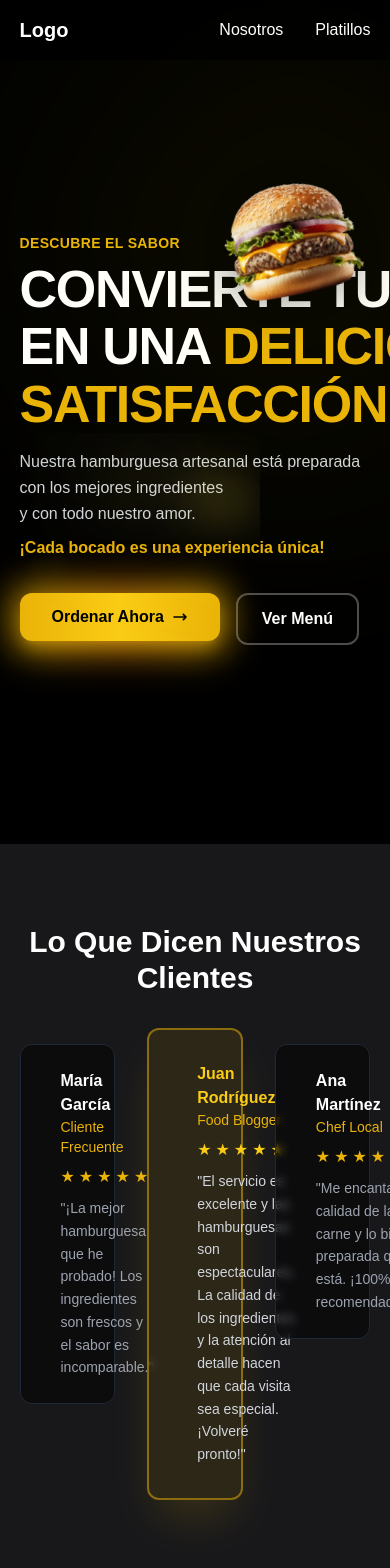
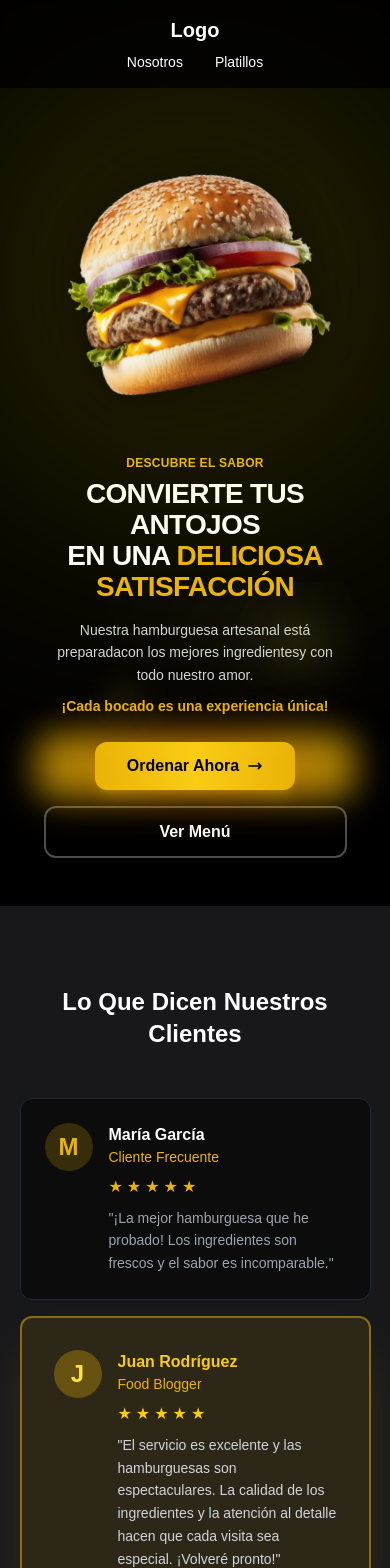
Before and after one commit to jaycode404/burger-web-nextjs, a Next.js app: page / in a window 390 px wide. Shown: the top 1568 px of the page. Built offline with nearby package versions, Linux system fonts and the light colour scheme; a web font is replaced by a local one.

Commit message:
Fixed the hero section on mobile version

```diff
--- a/src/app/page.tsx
+++ b/src/app/page.tsx
@@ -30,7 +30,7 @@ export default function Page() {
         transition={{ duration: 0.5 }}
         className="w-full flex justify-center fixed top-0 z-50 bg-black/80 backdrop-blur-sm"
       >
-        <div className="w-[90%] max-w-7xl py-4 flex justify-between items-center">
+        <div className="w-[90%] max-w-7xl py-4 flex flex-col md:flex-row justify-between items-center gap-2 md:gap-0">
           <motion.span
             whileHover={{ scale: 1.1 }}
             className="text-white text-xl font-bold cursor-pointer"
@@ -43,7 +43,7 @@ export default function Page() {
               whileHover={{ scale: 1.1 }}
               href="#nosotros"
               onClick={(e) => handleScroll(e, 'nosotros')}
-              className="text-white hover:text-gray-300 cursor-pointer"
+              className="text-white hover:text-gray-300 cursor-pointer text-sm md:text-base"
             >
               Nosotros
             </motion.a>
@@ -51,7 +51,7 @@ export default function Page() {
               whileHover={{ scale: 1.1 }}
               href="#platillos"
               onClick={(e) => handleScroll(e, 'platillos')}
-              className="text-white hover:text-gray-300 cursor-pointer"
+              className="text-white hover:text-gray-300 cursor-pointer text-sm md:text-base"
             >
               Platillos
             </motion.a>
@@ -60,27 +60,27 @@ export default function Page() {
       </motion.nav>
 
       {/* Hero Section */}
-      <section id="hero" className="relative w-full flex justify-center min-h-screen">
+      <section id="hero" className="relative w-full flex justify-center min-h-screen pt-[72px] md:pt-0">
         <div className="w-[90%] max-w-7xl relative">
-          <div className="flex items-center justify-between h-screen">
+          <div className="flex flex-col-reverse md:flex-row items-center justify-between min-h-[calc(100vh-72px)] md:h-screen">
             {/* Text Content */}
             <motion.div
               initial={{ y: 50, opacity: 0 }}
               animate={{ y: 0, opacity: 1 }}
               transition={{ duration: 0.8, delay: 0.2 }}
-              className="w-full max-w-xl pt-8"
+              className="w-full md:max-w-xl pb-12 md:pb-0 pt-6 md:pt-8 text-center md:text-left"
             >
-              <div className="text-left">
+              <div>
                 <motion.span
                   initial={{ opacity: 0, y: 20 }}
                   animate={{ opacity: 1, y: 0 }}
                   transition={{ delay: 0.3 }}
-                  className="inline-block text-yellow-500 font-bold text-sm mb-2 tracking-wide"
+                  className="inline-block text-yellow-500 font-bold text-xs md:text-sm mb-2 tracking-wide"
                 >
                   DESCUBRE EL SABOR
                 </motion.span>
-                <div className="mb-4 max-w-3xl">
-                  <h1 className="text-white text-[52px] leading-[1.1] font-black tracking-tight whitespace-nowrap"
+                <div className="mb-4 max-w-3xl px-4 md:px-0">
+                  <h1 className="text-white text-[28px] md:text-[52px] leading-[1.1] font-black tracking-tight md:whitespace-nowrap"
                       style={{
                         textShadow: `
                           -2px -2px 0 #000,
@@ -93,7 +93,7 @@ export default function Page() {
                       }}>
                     CONVIERTE TUS ANTOJOS
                   </h1>
-                  <h1 className="text-white text-[52px] leading-[1.1] font-black tracking-tight whitespace-nowrap"
+                  <h1 className="text-white text-[28px] md:text-[52px] leading-[1.1] font-black tracking-tight md:whitespace-nowrap"
                       style={{
                         textShadow: `
                           -2px -2px 0 #000,
@@ -106,7 +106,7 @@ export default function Page() {
                       }}>
                     EN UNA <span className="text-yellow-500">DELICIOSA</span>
                   </h1>
-                  <h1 className="text-yellow-500 text-[52px] leading-[1.1] font-black tracking-tight whitespace-nowrap"
+                  <h1 className="text-yellow-500 text-[28px] md:text-[52px] leading-[1.1] font-black tracking-tight md:whitespace-nowrap"
                       style={{
                         textShadow: `
                           -2px -2px 0 #000,
@@ -124,10 +124,10 @@ export default function Page() {
                   initial={{ opacity: 0 }}
                   animate={{ opacity: 1 }}
                   transition={{ delay: 0.5 }}
-                  className="text-gray-300 text-base mb-8 max-w-xl leading-relaxed"
+                  className="text-gray-300 text-sm md:text-base mb-6 md:mb-8 max-w-xl leading-relaxed px-6 md:px-0"
                 >
-                  Nuestra hamburguesa artesanal está preparada<br/>
-                  con los mejores ingredientes<br/>
+                  Nuestra hamburguesa artesanal está preparada<br className="hidden md:block"/>
+                  con los mejores ingredientes<br className="hidden md:block"/>
                   y con todo nuestro amor.
                   <span className="block mt-2 text-yellow-500 font-semibold">¡Cada bocado es una experiencia única!</span>
                 </motion.p>
@@ -135,7 +135,7 @@ export default function Page() {
                   initial={{ opacity: 0, y: 20 }}
                   animate={{ opacity: 1, y: 0 }}
                   transition={{ delay: 0.7 }}
-                  className="flex gap-4"
+                  className="flex flex-col sm:flex-row gap-4 justify-center md:justify-start px-6 md:px-0"
                 >
                   <div className="relative inline-block">
                     {/* Smoke particles container */}
@@ -217,7 +217,7 @@ export default function Page() {
                 type: "spring",
                 stiffness: 100
               }}
-              className="absolute top-[15%] -translate-y-1/2 right-0 w-[45%] max-w-2xl pt-8"
+              className="relative md:absolute md:top-[15%] md:-translate-y-1/2 md:right-0 w-[85%] md:w-[45%] max-w-2xl pt-20 md:pt-8 -mt-6 md:mt-0"
             >
               <div className="relative">
                 <div className="absolute inset-0 bg-gradient-radial from-[#FFE600] via-[#FFE600]/30 to-transparent opacity-60 blur-[100px] rounded-full transform scale-150"></div>
@@ -244,8 +244,8 @@ export default function Page() {
           transition={{ duration: 0.8 }}
           className="w-[90%] max-w-7xl"
         >
-          <h2 className="text-white text-3xl font-bold text-center mb-12">Lo Que Dicen Nuestros Clientes</h2>
-          <div className="grid grid-cols-3 gap-8 items-start">
+          <h2 className="text-white text-2xl md:text-3xl font-bold text-center mb-12">Lo Que Dicen Nuestros Clientes</h2>
+          <div className="grid grid-cols-1 md:grid-cols-2 lg:grid-cols-3 gap-8 items-start">
             {[
               {
                 name: "María García",
@@ -331,7 +331,7 @@ export default function Page() {
             initial={{ y: 30, opacity: 0 }}
             whileInView={{ y: 0, opacity: 1 }}
             viewport={{ once: true }}
-            className="text-white text-3xl font-bold text-center mb-12"
+            className="text-white text-2xl md:text-3xl font-bold text-center mb-12"
           >
             La Diferencia
           </motion.h2>
@@ -339,7 +339,7 @@ export default function Page() {
             initial={{ y: 50, opacity: 0 }}
             whileInView={{ y: 0, opacity: 1 }}
             viewport={{ once: true }}
-            className="flex gap-8 justify-center items-start"
+            className="flex flex-col md:flex-row gap-8 justify-center items-center md:items-start"
           >
             <div className="bg-zinc-900/50 p-6 rounded-lg w-[300px] backdrop-blur-sm">
               <h3 className="text-gray-400 text-xl font-bold mb-6">Hamburguesas Tradicionales</h3>
@@ -409,7 +409,7 @@ export default function Page() {
             initial={{ y: 30, opacity: 0 }}
             whileInView={{ y: 0, opacity: 1 }}
             viewport={{ once: true }}
-            className="text-white text-4xl font-bold text-center mb-4"
+            className="text-white text-3xl md:text-4xl font-bold text-center mb-4"
           >
             ¿Cómo lo hacemos?
           </motion.h2>
@@ -417,7 +417,7 @@ export default function Page() {
             initial={{ y: 30, opacity: 0 }}
             whileInView={{ y: 0, opacity: 1 }}
             viewport={{ once: true }}
-            className="text-gray-400 text-center mb-16 text-lg"
+            className="text-gray-400 text-center mb-16 text-base md:text-lg px-4 md:px-0"
           >
             Nuestro proceso para crear la hamburguesa perfecta
           </motion.p>
@@ -425,7 +425,7 @@ export default function Page() {
             initial={{ y: 50, opacity: 0 }}
             whileInView={{ y: 0, opacity: 1 }}
             viewport={{ once: true }}
-            className="grid grid-cols-3 gap-8"
+            className="grid grid-cols-1 md:grid-cols-3 gap-12 md:gap-8"
           >
             {[
               {
@@ -494,7 +494,7 @@ export default function Page() {
             initial={{ y: 30, opacity: 0 }}
             whileInView={{ y: 0, opacity: 1 }}
             viewport={{ once: true }}
-            className="text-white text-4xl font-bold text-center mb-4"
+            className="text-white text-3xl md:text-4xl font-bold text-center mb-4"
           >
             Nuestras Hamburguesas
           </motion.h2>
@@ -502,7 +502,7 @@ export default function Page() {
             initial={{ y: 30, opacity: 0 }}
             whileInView={{ y: 0, opacity: 1 }}
             viewport={{ once: true }}
-            className="text-gray-400 text-center mb-16 text-lg"
+            className="text-gray-400 text-center mb-16 text-base md:text-lg px-4 md:px-0"
           >
             Preparadas con ingredientes frescos y con todo nuestro amor
           </motion.p>
@@ -510,7 +510,7 @@ export default function Page() {
             initial={{ y: 50, opacity: 0 }}
             whileInView={{ y: 0, opacity: 1 }}
             viewport={{ once: true }}
-            className="grid grid-cols-3 gap-12"
+            className="grid grid-cols-1 md:grid-cols-2 lg:grid-cols-3 gap-8 md:gap-12"
           >
             {[
               {
--- a/src/components/CTA.tsx
+++ b/src/components/CTA.tsx
@@ -34,7 +34,7 @@ const SmokeParticle = ({ delay = 0, position = 0 }) => {
 
 export default function CTA() {
   return (
-    <section className="py-20 relative overflow-hidden">
+    <section className="py-12 md:py-20 relative overflow-hidden">
       {/* Background gradient */}
       <div className="absolute inset-0 bg-gradient-to-b from-zinc-900 to-black"></div>
 
@@ -44,7 +44,7 @@ export default function CTA() {
           initial={{ y: 20, opacity: 0 }}
           whileInView={{ y: 0, opacity: 1 }}
           viewport={{ once: true }}
-          className="text-4xl md:text-5xl font-bold text-white mb-6"
+          className="text-3xl md:text-4xl lg:text-5xl font-bold text-white mb-4 md:mb-6"
         >
           ¿Listo para probar la mejor hamburguesa?
         </motion.h2>
@@ -54,7 +54,7 @@ export default function CTA() {
           whileInView={{ y: 0, opacity: 1 }}
           viewport={{ once: true }}
           transition={{ delay: 0.2 }}
-          className="text-xl text-gray-400 mb-12 max-w-2xl mx-auto"
+          className="text-base md:text-xl text-gray-400 mb-8 md:mb-12 max-w-2xl mx-auto px-4 md:px-0"
         >
           No esperes más para disfrutar de una experiencia gastronómica única.
           ¡Haz tu pedido ahora y déjanos sorprenderte!
@@ -87,13 +87,13 @@ export default function CTA() {
                 boxShadow: "0 0 30px rgba(234, 179, 8, 0.6)"
               }}
               whileTap={{ scale: 0.95 }}
-              className="relative bg-gradient-to-r from-yellow-500 via-orange-500 to-yellow-500 text-black px-12 py-6 rounded-xl font-bold text-xl shadow-lg shadow-yellow-500/50 hover:shadow-yellow-500/80 transition-all duration-300 group"
+              className="relative bg-gradient-to-r from-yellow-500 via-orange-500 to-yellow-500 text-black px-8 md:px-12 py-4 md:py-6 rounded-xl font-bold text-lg md:text-xl shadow-lg shadow-yellow-500/50 hover:shadow-yellow-500/80 transition-all duration-300 group"
             >
               <span className="relative z-10 inline-flex items-center">
                 Ordenar Ahora
                 <motion.svg
                   xmlns="http://www.w3.org/2000/svg"
-                  className="h-6 w-6 ml-2"
+                  className="h-5 w-5 md:h-6 md:w-6 ml-2"
                   fill="none"
                   viewBox="0 0 24 24"
                   stroke="currentColor"
--- a/src/components/FAQ.tsx
+++ b/src/components/FAQ.tsx
@@ -36,7 +36,7 @@ export default function FAQ() {
           initial={{ y: 20, opacity: 0 }}
           whileInView={{ y: 0, opacity: 1 }}
           viewport={{ once: true }}
-          className="text-4xl font-bold text-center mb-12 text-white"
+          className="text-2xl md:text-4xl font-bold text-center mb-8 md:mb-12 text-white"
         >
           Preguntas Frecuentes
         </motion.h2>
@@ -51,14 +51,14 @@ export default function FAQ() {
               className="border border-yellow-500/20 rounded-lg overflow-hidden bg-black/50 backdrop-blur-sm"
             >
               <button
-                className="w-full text-left p-6 focus:outline-none flex justify-between items-center"
+                className="w-full text-left p-4 md:p-6 focus:outline-none flex justify-between items-center"
                 onClick={() => setOpenIndex(openIndex === index ? null : index)}
               >
-                <span className="font-semibold text-white">{faq.question}</span>
+                <span className="font-semibold text-white text-sm md:text-base">{faq.question}</span>
                 <motion.span
                   animate={{ rotate: openIndex === index ? 180 : 0 }}
                   transition={{ duration: 0.3 }}
-                  className="text-yellow-500"
+                  className="text-yellow-500 ml-2 flex-shrink-0"
                 >
                   ▼
                 </motion.span>
@@ -72,7 +72,7 @@ export default function FAQ() {
                     transition={{ duration: 0.3 }}
                     className="overflow-hidden"
                   >
-                    <div className="p-6 pt-0 text-gray-400">
+                    <div className="p-4 md:p-6 pt-0 text-gray-400 text-sm md:text-base">
                       {faq.answer}
                     </div>
                   </motion.div>
```
